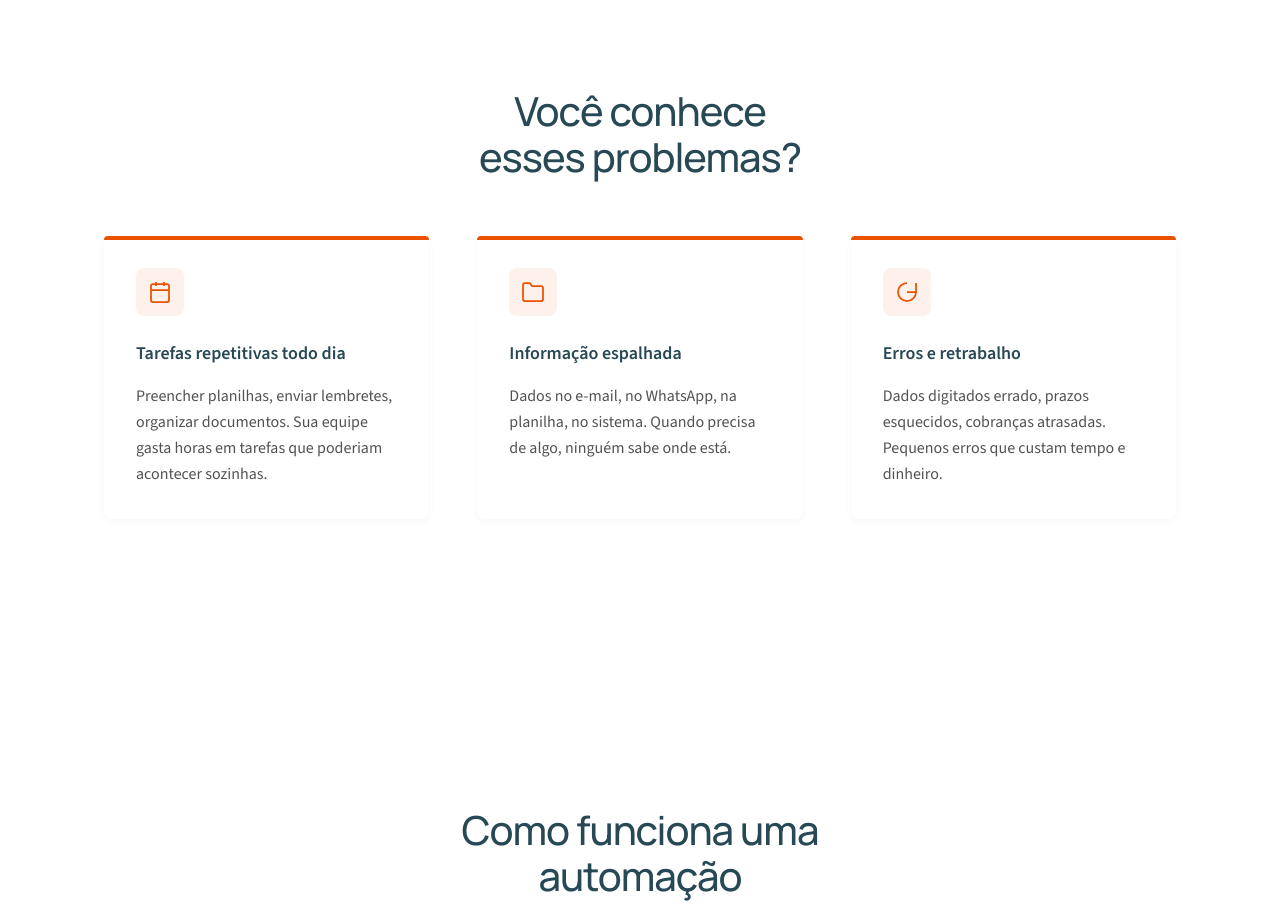
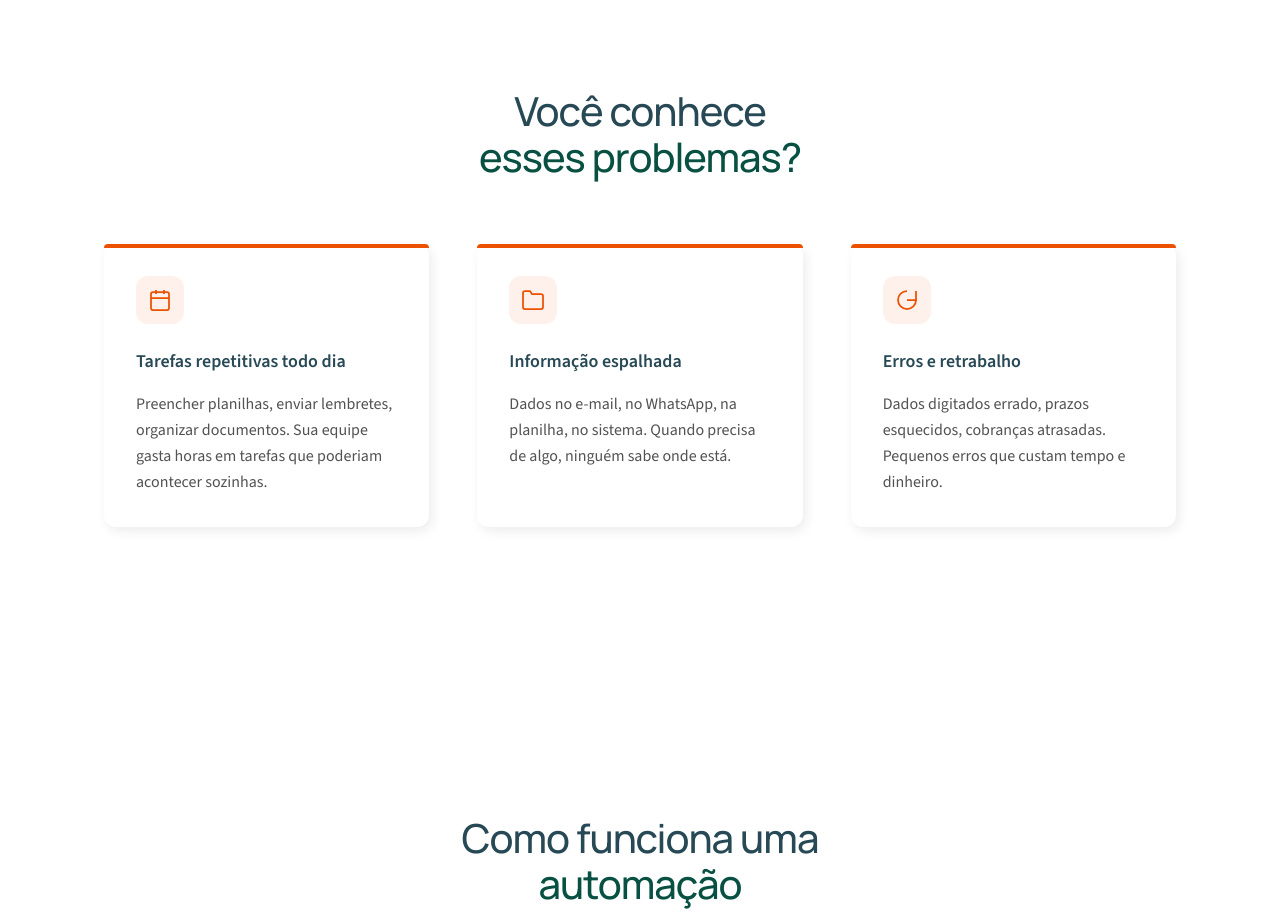
Before and after one commit to miledez-git-org/miledez-website, a Next.js app: page / in a window 1280 px wide. Shown: the part 840-1758 px from the top of the page. Built offline with nearby package versions, Linux system fonts and the light colour scheme.

Commit message:
save: updated CLAUDE.md, app/, components/ | 2026-03-30 04:54

```diff
--- a/app/page.tsx
+++ b/app/page.tsx
@@ -108,7 +108,7 @@ export default function Home() {
       </section>
 
       {/* Integrations */}
-      <section id="integracoes" className="py-20 md:py-28 bg-bg-muted">
+      <section id="integracoes" className="py-28 md:py-40 bg-bg-muted">
         <div className="px-6 md:px-10 max-w-6xl mx-auto">
           <LogoGrid />
         </div>
--- a/components/BusinessProfilesSection.tsx
+++ b/components/BusinessProfilesSection.tsx
@@ -105,7 +105,7 @@ export default function BusinessProfilesSection() {
     <div ref={ref}>
       {/* Section header */}
       <div
-        className="text-center mb-16"
+        className="text-center mb-14 md:mb-16"
         style={{
           transform: isVisible ? 'translateY(0)' : 'translateY(20px)',
           opacity: isVisible ? 1 : 0,
@@ -116,7 +116,7 @@ export default function BusinessProfilesSection() {
           Negócios como o seu<br />
           já automatizam com a gente
         </h2>
-        <p className="mt-4 text-lg text-neutral-600 max-w-2xl mx-auto">
+        <p className="mt-4 text-lg text-neutral-600 max-w-xl mx-auto">
           De clínicas a cooperativas — automação funciona em qualquer escala.
         </p>
       </div>
--- a/components/LogoGrid.tsx
+++ b/components/LogoGrid.tsx
@@ -52,7 +52,7 @@ export default function LogoGrid() {
   return (
     <div>
       {/* Section Header */}
-      <div className="mb-8 md:mb-10 text-center">
+      <div className="mb-14 md:mb-16 text-center">
         <h2 className="heading-display text-[2rem] md:text-[2.5rem] text-brand-black leading-tight">
           Conectamos suas ferramentas,<br />
           <span className="text-brand-black">sem complicação</span>
--- a/components/PainPointSection.tsx
+++ b/components/PainPointSection.tsx
@@ -31,10 +31,10 @@ export default function PainPointSection() {
   return (
     <section className="bg-bg-muted py-24 md:py-32">
       <div className="max-w-6xl mx-auto px-6 md:px-10">
-        <div className="mb-12 md:mb-14 text-center">
+        <div className="mb-14 md:mb-16 text-center">
           <h2 className="heading-display text-[2rem] md:text-[2.5rem] text-brand-black leading-tight">
             Você conhece<br />
-            <span className="text-[#274855]">esses problemas?</span>
+            <span className="text-brand-secondary">esses problemas?</span>
           </h2>
         </div>
 
--- a/components/PricingSection.tsx
+++ b/components/PricingSection.tsx
@@ -8,7 +8,7 @@ export default function PricingSection({ onContactClick }: PricingSectionProps)
   return (
     <div>
       {/* Header */}
-      <div className="mb-12 md:mb-14 text-center">
+      <div className="mb-14 md:mb-16 text-center">
         <h2 className="heading-display text-[2rem] md:text-[2.5rem] text-brand-black leading-tight">
           Quanto custa automatizar<br />
           <span className="text-brand-primary">o que você recebe de volta</span>
--- a/components/ProcessSection.tsx
+++ b/components/ProcessSection.tsx
@@ -46,11 +46,11 @@ export default function ProcessSection() {
   return (
     <div ref={ref}>
       {/* Header */}
-      <div className="mb-16 lg:mb-20">
+      <div className="mb-14 md:mb-16">
         <h2 className="heading-display text-[2rem] md:text-[2.5rem] lg:text-[3rem] text-brand-black leading-tight">
           Como trabalhamos
         </h2>
-        <p className="mt-4 text-lg text-neutral-600 max-w-lg">
+        <p className="mt-4 text-lg text-neutral-600 max-w-xl">
           Da primeira conversa ao sistema rodando — simples assim.
         </p>
       </div>
--- a/components/ValuePropositionB.tsx
+++ b/components/ValuePropositionB.tsx
@@ -115,7 +115,7 @@ export default function ValuePropositionB({ onContactClick }: ValuePropositionBP
         >
           <h2 className="heading-display text-[2rem] md:text-[2.5rem] text-brand-black leading-tight">
             Resultados em dias,<br />
-            <span className="text-[#274855]">não meses</span>
+            <span className="text-brand-secondary">não meses</span>
           </h2>
 
           <div className="mt-6 space-y-4 text-lg text-neutral-600 leading-relaxed max-w-lg">
--- a/components/WorkflowExplainerSection.tsx
+++ b/components/WorkflowExplainerSection.tsx
@@ -177,12 +177,12 @@ export default function WorkflowExplainerSection() {
       <div className="max-w-6xl mx-auto px-6 md:px-10">
 
         {/* Section header */}
-        <div className="mb-16 md:mb-20 text-center">
+        <div className="mb-14 md:mb-16 text-center">
           <h2 className="heading-display text-[2rem] md:text-[2.5rem] text-brand-black leading-tight">
             Como funciona uma<br />
-            <span className="text-[#274855]">automação</span>
+            <span className="text-brand-secondary">automação</span>
           </h2>
-          <p className="mt-4 text-lg text-neutral-600 max-w-md mx-auto">
+          <p className="mt-4 text-lg text-neutral-600 max-w-xl mx-auto">
             Todo processo repetitivo vira um fluxo automático — do gatilho ao resultado.
           </p>
         </div>
--- a/components/industry/ChallengeCard.tsx
+++ b/components/industry/ChallengeCard.tsx
@@ -19,18 +19,19 @@ export default function ChallengeCard({
 }: ChallengeCardProps) {
   return (
     <div
-      className="group relative bg-white rounded-lg p-8 shadow-card hover:shadow-card-hover transition-shadow"
+      className="group relative bg-white rounded-xl p-8 transition-shadow duration-200"
       style={{
+        boxShadow: '3px 4px 12px rgba(0, 0, 0, 0.08)',
         transform: isVisible ? 'translateY(0)' : 'translateY(20px)',
         opacity: isVisible ? 1 : 0,
         transition: `transform 0.6s cubic-bezier(0.16, 1, 0.3, 1) ${index * 150}ms, opacity 0.6s cubic-bezier(0.16, 1, 0.3, 1) ${index * 150}ms`,
       }}
     >
       {/* Orange top accent bar */}
-      <div className="absolute top-0 left-0 right-0 h-1 bg-brand-primary rounded-t-lg" />
+      <div className="absolute top-0 left-0 right-0 h-1 bg-brand-primary rounded-t-xl" />
 
       {/* Icon Container */}
-      <div className="w-12 h-12 mb-6 flex items-center justify-center rounded-lg bg-brand-primary-subtle text-brand-primary">
+      <div className="w-12 h-12 mb-6 flex items-center justify-center rounded-xl bg-brand-primary-subtle text-brand-primary">
         {icon}
       </div>
 
```
Also changed, not shown: 1 other file (tests, documents, lock files or other folders).
